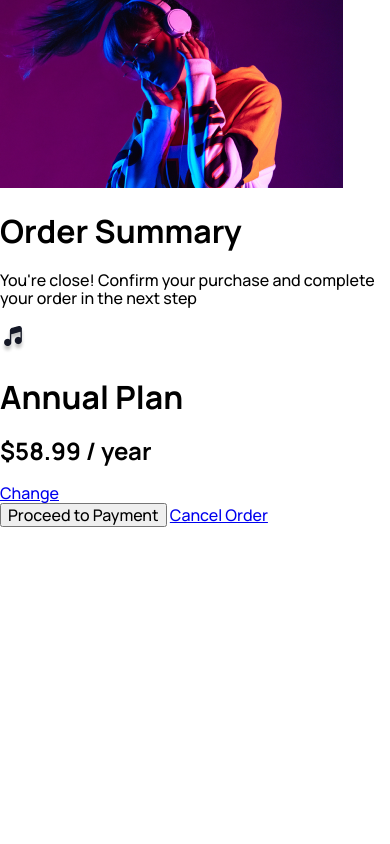
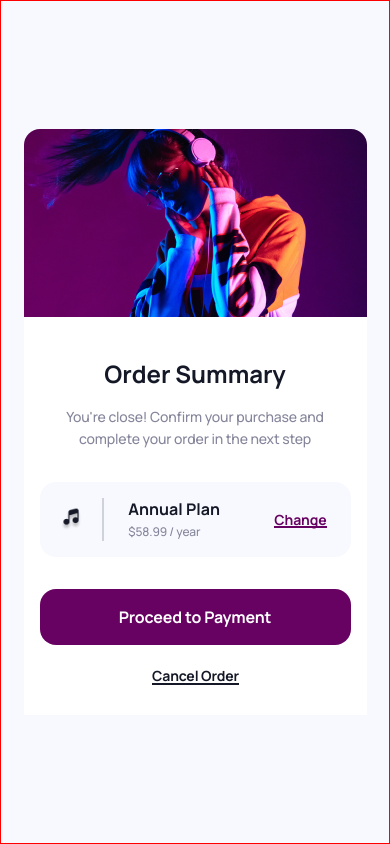
Before and after one commit to rafal19987/order-summary-project, a website built with Vite: page index.html in a window 390 px wide. Built offline with nearby package versions, Linux system fonts and the light colour scheme.

Commit message:
mobile-view

```diff
--- a/index.html
+++ b/index.html
@@ -17,14 +17,14 @@
         alt="banner image"
       />
       <h1 class="order__headline">Order Summary</h1>
-      <p class="order__description">
+      <h2 class="order__description">
         You're close! Confirm your purchase and complete your order in the next
         step
-      </p>
+      </h2>
       <div class="order__serviceInfo serviceInfo">
         <img
           class="serviceInfo__icon"
-          src="/images/music.png"
+          src="/public/images/music.png"
           alt="note icon"
         />
         <div class="serviceInfo__stroke"></div>
@@ -32,10 +32,10 @@
           <h1 class="peyment__planInfo">Annual Plan</h1>
           <h2 class="peyment__price">$58.99 / year</h2>
         </div>
-        <a href="#" class="serviceInfo__changeLink">Change</a>
+        <a href="#" class="serviceInfo__change link">Change</a>
       </div>
-      <button class="order__proceedBtn">Proceed to Payment</button>
-      <a href="#" class="order__cancleBtn">Cancel Order</a>
+      <button class="order__proceed btn">Proceed to Payment</button>
+      <a href="#" class="order__cancle link">Cancel Order</a>
     </div>
 
     <script type="module" src="/src/global-scripts/main.js"></script>
--- a/src/global-styles/style.scss
+++ b/src/global-styles/style.scss
@@ -5,6 +5,48 @@
 @import 'styles/variables.scss';
 @import 'styles/fonts.scss';
 
+*,
+*::before,
+*::after {
+  box-sizing: border-box;
+}
+
+html,
 body {
-  font-family: 'Manrope', sans-serif;
+  scroll-behavior: smooth;
+  overflow-x: hidden;
 }
+
+body,
+h1,
+h2,
+h3,
+h4,
+h5,
+h6 {
+  margin: 0;
+}
+
+ul[class],
+ol[class] {
+  list-style: none;
+}
+
+button {
+  background-color: transparent;
+  outline: none;
+  border: 0;
+  cursor: pointer;
+}
+
+body {
+  border: 1px solid red;
+  background-color: var(--body-bg-color);
+  font-family: 'Manrope';
+  width: 100vw;
+  height: 100vh;
+  overflow-x: hidden;
+  display: flex;
+  align-items: center;
+  justify-content: center;
+}
--- a/src/global-styles/styles/variables.scss
+++ b/src/global-styles/styles/variables.scss
@@ -3,6 +3,7 @@
 /// For examples see Material Design color system: https://m2.material.io/design/color/the-color-system.html
 
 :root {
+  --body-bg-color: #f8f9fe;
   --btn-bg: #680262;
   --btn-hover-bg: #490245;
   --primary-text-color: #151827;
--- a/src/pages/home-page/styles/home-page.scss
+++ b/src/pages/home-page/styles/home-page.scss
@@ -1,2 +1,152 @@
 /// Homepage Styles File
 /// Here we import all the Styles files we need for our Homepage.
+
+.order {
+  background-color: var(--white);
+  display: flex;
+  flex-direction: column;
+  align-items: center;
+  height: 586px;
+  width: 343px;
+  border-top-right-radius: var(--round);
+  border-top-left-radius: var(--round);
+  &__bannerImg {
+    height: 188px;
+    width: 343px;
+    border-top-right-radius: var(--round);
+    border-top-left-radius: var(--round);
+  }
+  &__headline {
+    font-size: var(--fontS-xl);
+    font-weight: var(--fontW-bold);
+    text-align: center;
+    font-style: normal;
+    margin: 40px 80.5px 0 80.5px;
+    line-height: 33px;
+    width: 182px;
+    height: 33px;
+    color: var(--primary-text-color);
+  }
+  &__description {
+    font-size: var(--fontS-s);
+    font-weight: var(--fontW-medium);
+    text-align: center;
+    margin-top: 16px;
+    line-height: 22.4px;
+    width: 311px;
+    height: 44px;
+    color: var(--secondary-text-color);
+    letter-spacing: -0.01em;
+  }
+  &__serviceInfo {
+    background-color: var(--body-bg-color);
+    display: flex;
+    align-items: center;
+    width: 311px;
+    height: 75px;
+    margin-top: 32px;
+    border-radius: var(--round);
+  }
+  &__proceed {
+    font-size: var(--fontS-m);
+    font-weight: var(--fontW-bold);
+    line-height: 26px;
+    width: 311px;
+    height: 56px;
+    margin-top: 32px;
+    letter-spacing: -0.01em;
+    text-align: center;
+    color: var(--white);
+    background-color: var(--btn-bg);
+    border-radius: var(--round);
+    &:hover {
+      background-color: var(--btn-hover-bg);
+      cursor: pointer;
+    }
+  }
+  &__cancle {
+    position: relative;
+    text-decoration: none;
+    font-size: var(--fontS-s);
+    font-weight: var(--fontW-bold);
+    line-height: 22px;
+    width: 88px;
+    height: 22px;
+    margin-top: 20px;
+    letter-spacing: -0.01em;
+    text-align: right;
+    color: var(--primary-text-color);
+    &::after {
+      content: '';
+      position: absolute;
+      width: 87px;
+      height: 1px;
+      left: 1px;
+      top: 18px;
+      border: 1px solid var(--primary-text-color);
+    }
+  }
+  .serviceInfo {
+    &__icon {
+      height: 24px;
+      width: 24px;
+      margin: 25px 0 26px 20px;
+    }
+    &__stroke {
+      width: 0px;
+      height: 43px;
+      border: 1px solid var(--stroke-color);
+      margin: 16px 0 16px 20px;
+    }
+    &__peyment {
+      display: flex;
+      flex-direction: column;
+      align-items: flex-start;
+      width: 92px;
+      height: 43px;
+      margin: 16px 0 16px 24px;
+    }
+    &__change {
+      position: relative;
+      text-decoration: none;
+      font-size: var(--fontS-s);
+      font-weight: var(--fontW-bold);
+      line-height: 22px;
+      width: 53px;
+      height: 22px;
+      text-align: right;
+      letter-spacing: -0.01em;
+      color: var(--btn-bg);
+      margin: 27px 24px 26px 54px;
+      &::after {
+        content: '';
+        position: absolute;
+        width: 53px;
+
+        left: 0px;
+        top: 17px;
+        border: 0.5px solid var(--btn-bg);
+      }
+    }
+    .peyment {
+      &__planInfo {
+        font-size: var(--fontS-m);
+        font-weight: var(--fontW-bold);
+        line-height: 22px;
+        width: 92px;
+        height: 22px;
+        color: var(--primary-text-color);
+      }
+      &__price {
+        font-size: var(--fontS-xs);
+        font-weight: var(--fontW-medium);
+        line-height: 19px;
+        width: 73px;
+        height: 19px;
+        margin-top: 2px;
+        letter-spacing: -0.01em;
+        color: var(--secondary-text-color);
+      }
+    }
+  }
+}
```
Also changed, not shown: pixel perfect/Frame 1000003605.png (added), pixel perfect/Vector.png (added), pixel perfect/music.png (added), public/images/Vector.png (added).
